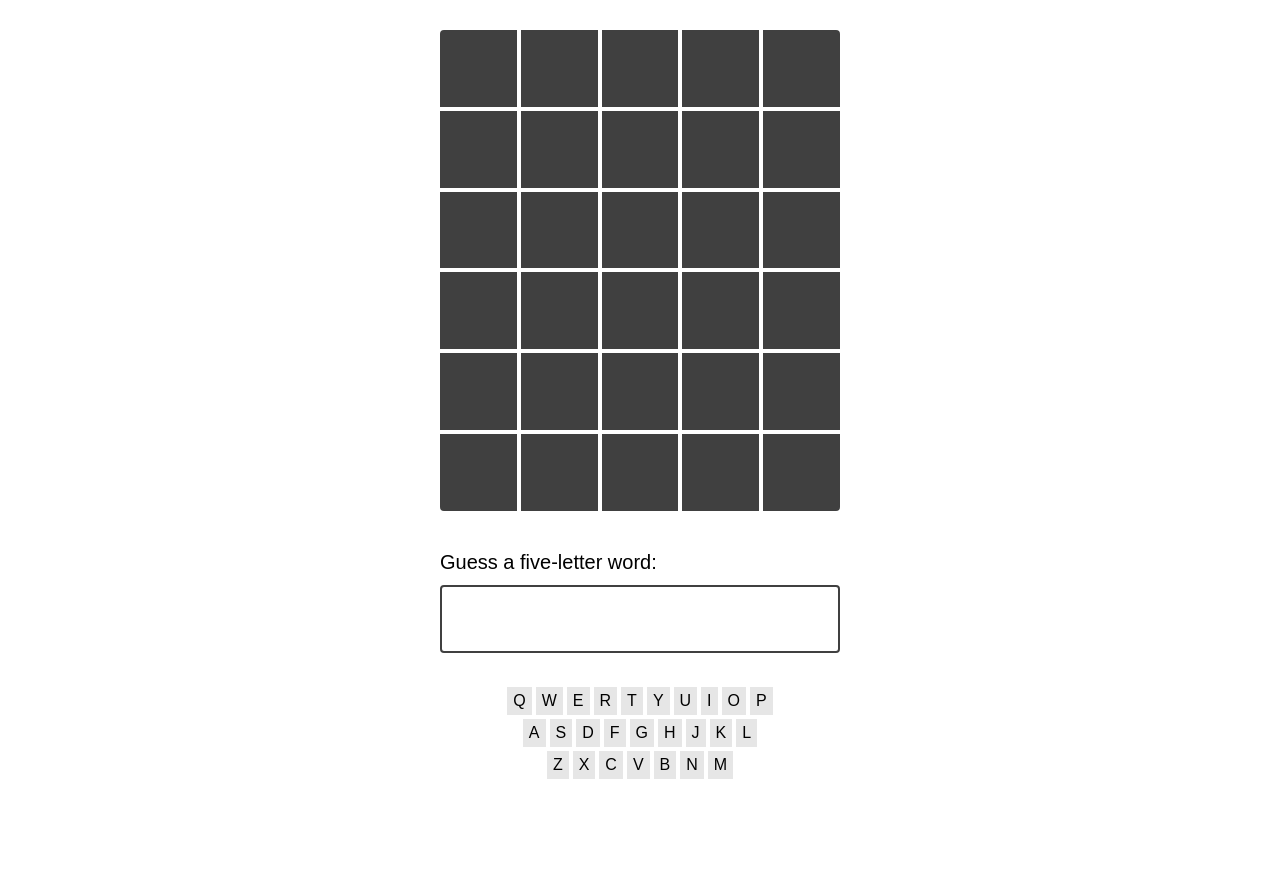
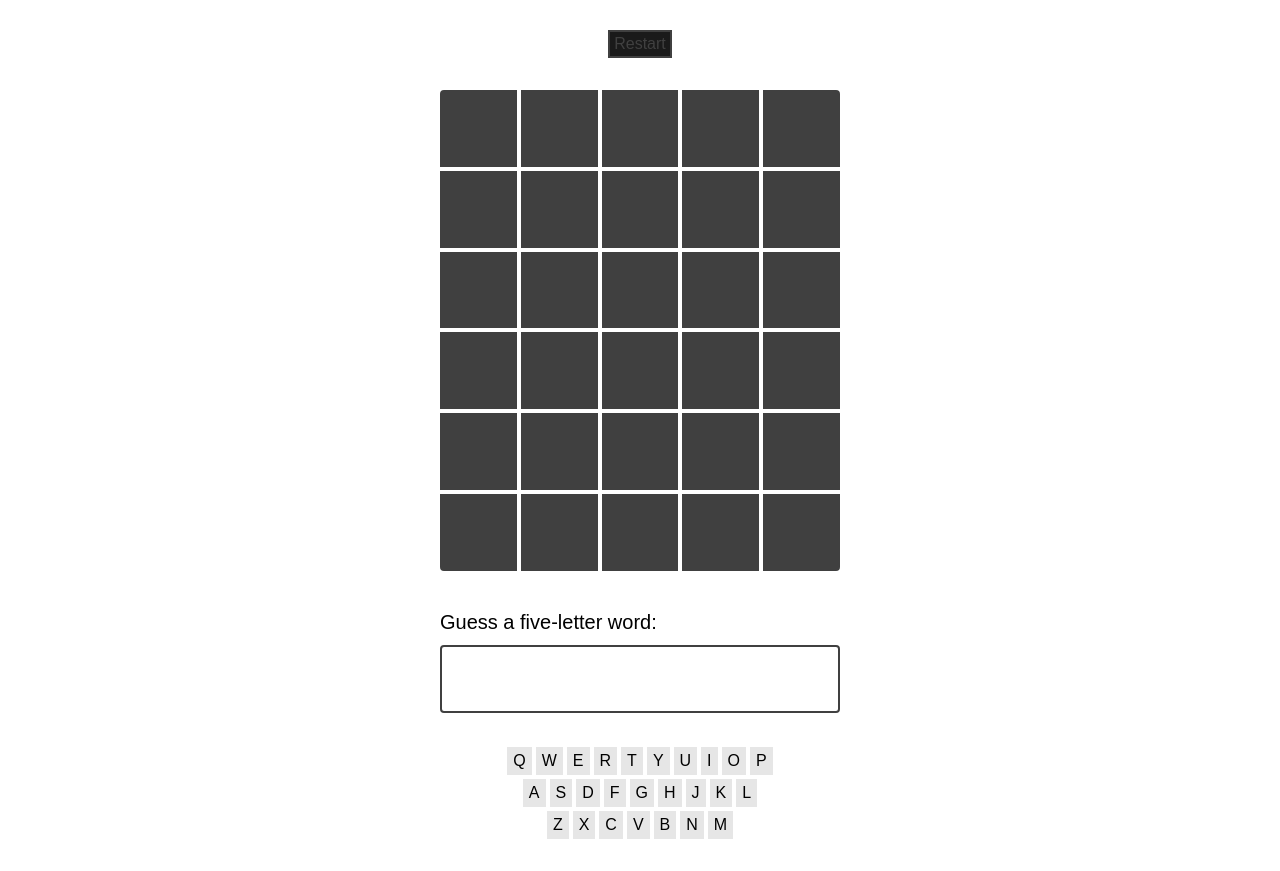
Before and after one commit to chrisbduck/joy-of-react, a React app: page / in a window 1280 px wide. Shown: the part 66-937 px from the top of the page. Before the commit the page ends 877 px from the top, so only its background shows below. Built offline with nearby package versions, Linux system fonts and the light colour scheme.

Commit message:
added restart button

```diff
--- a/src/components/Game/Game.js
+++ b/src/components/Game/Game.js
@@ -5,14 +5,16 @@ import { WORDS } from "../../data";
 import { Board } from "../Board";
 import { GuessInput } from "../GuessInput";
 import { Banner } from "../Banner";
+import { RestartButton } from "../RestartButton";
 import { NUM_GUESSES_ALLOWED } from "../../constants";
 import { Keyboard } from "../Keyboard";
 import { checkGuess } from "../../game-helpers";
 
-// Pick a random word on every pageload.
-const answer = sample(WORDS);
-// To make debugging easier, we'll log the solution in the console.
-console.info({ answer });
+const initAnswer = () => {
+	const answer = sample(WORDS);
+	console.info({ answer });
+	return answer;
+};
 
 const initGuesses = () => {
 	const guesses = [];
@@ -23,6 +25,7 @@ const initGuesses = () => {
 };
 
 function Game() {
+	const [answer, setAnswer] = React.useState(initAnswer);
 	const [guesses, setGuesses] = React.useState(initGuesses);
 	const [numGuesses, setNumGuesses] = React.useState(0);
 	const [gameState, setGameState] = React.useState("active");
@@ -50,12 +53,21 @@ function Game() {
 		else if (newNumGuesses === NUM_GUESSES_ALLOWED) setGameState("lost");
 	};
 
+	const restartGame = () => {
+		setAnswer(initAnswer());
+		setGuesses(initGuesses());
+		setNumGuesses(0);
+		setGameState("active");
+		setLetterResults({});
+	};
+
 	return (
 		<>
+			<RestartButton onClick={restartGame} isEnabled={numGuesses > 0} />
 			<Board guesses={guesses} answer={answer} />
 			<GuessInput submitGuess={submitGuess} gameState={gameState} />
+			<Keyboard letterResults={letterResults} />
 			<Banner gameState={gameState} numGuesses={numGuesses} answer={answer} />
-			<Keyboard letterResults={letterResults} />
 		</>
 	);
 }
--- /dev/null
+++ b/src/components/RestartButton.jsx
@@ -0,0 +1,11 @@
+import React from "react";
+
+export function RestartButton({ onClick, isEnabled }) {
+	return (
+		<div className="restart-button-container">
+			<button className="restart-button" onClick={onClick} disabled={!isEnabled}>
+				Restart
+			</button>
+		</div>
+	);
+}
--- a/src/styles.css
+++ b/src/styles.css
@@ -237,6 +237,23 @@ h1 {
   border: 0;
 }
 
+.restart-button-container {
+  display: flex;
+  justify-content: center;
+}
+
+.restart-button {
+  background: var(--color-gray-700);
+  border: 2px var(--color-gray-900) solid;
+  color: black;
+  padding: 0px 4px;
+}
+.restart-button:disabled {
+  background: var(--color-gray-100);
+  border-color: var(--color-gray-300);
+  color: var(--color-gray-300);
+}
+
 /*
   Modal styles
 
```
